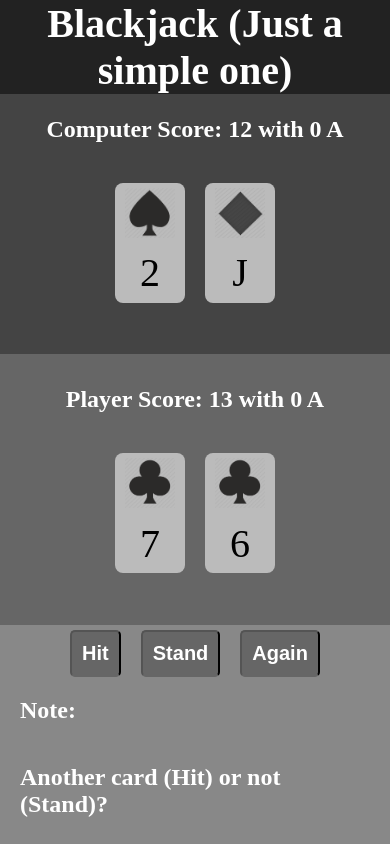
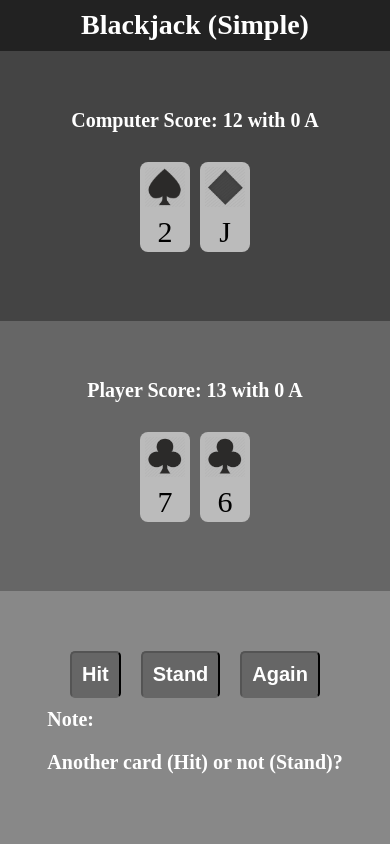
Before and after one commit to matthewmakhl/Simple-blackjack, a plain HTML site: page index.html in a window 390 px wide. Drawn offline with nearby package versions, Linux system fonts and the light colour scheme.

Commit message:
Adjusted mobile responsiveness

```diff
--- a/index.html
+++ b/index.html
@@ -11,7 +11,7 @@
 </head>
 <body>
     <header>
-        <h1>Blackjack (Just a simple one)</h1>
+        <h1>Blackjack (Simple)</h1>
     </header>
 
     <section class="main" id="computer">
--- a/main.css
+++ b/main.css
@@ -21,7 +21,7 @@ h1 {
 h2 {
     text-align: center;
     color: white;
-    margin: 10px 0;
+    margin: 10px;
 }
 
 section#computer {
@@ -95,7 +95,6 @@ button.active {
 }
 
 footer h2 {
-    margin: 20px;
     text-align: start;
 }
 
@@ -111,11 +110,24 @@ p {
 }
 
 @media (max-width: 768px) {
+
+    h1 {
+        font-size: 28px;
+    }
+
+    h2 {
+        font-size: 20px;
+    }
+
+    header {
+        height: 6vh;;
+    }
+
     div.card {
         border-radius: 8px;
-        height: 120px;
-        width: 70px;
-        margin: 10px;
+        height: 90px;
+        width: 50px;
+        margin: 5px;
         flex-flow: column wrap;
         justify-content: center;
         align-content: center;
@@ -130,14 +142,22 @@ p {
     }
 
     section.main section {
-        height: 180px;
+        height: 130px;
     }
 
     p {
         text-align: center;
+        font-size: 30px;
     }
 
     img {
+        height: 40px;
+        width: 40px;
         margin: 5px auto;
     }
+
+    footer {
+        height: 30vh;
+    }
+
 }
```
